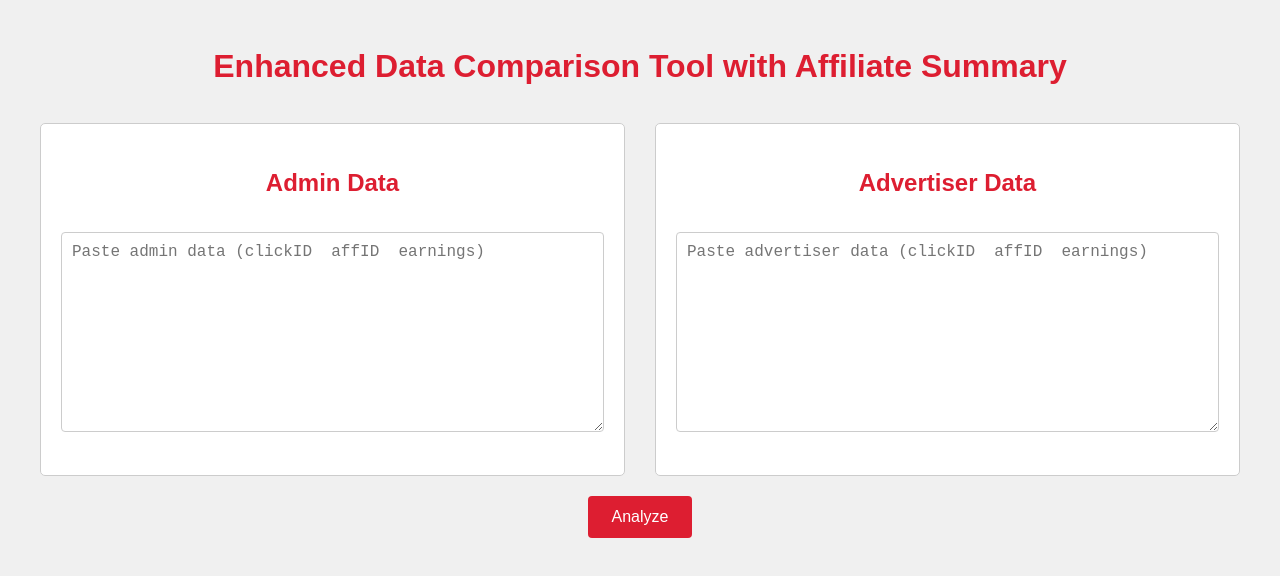
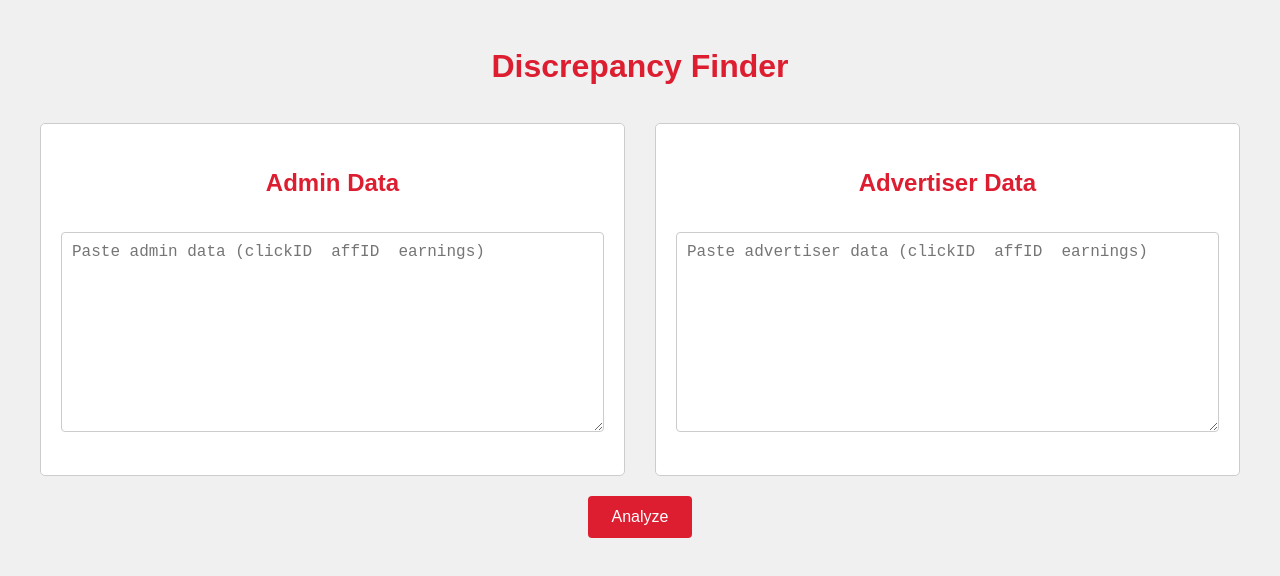
Before and after one commit to jtr4in/discrepancyfinder, a plain HTML site: page index.html in a window 1280 px wide. Drawn offline with Linux system fonts and the light colour scheme.

Commit message:
Add files via upload

```diff
--- a/index.html
+++ b/index.html
@@ -3,7 +3,7 @@
 <head>
     <meta charset="UTF-8">
     <meta name="viewport" content="width=device-width, initial-scale=1.0">
-    <title>Enhanced Data Comparison Tool with Affiliate Summary</title>
+    <title>Discrepancy Finder</title>
     <style>
         :root {
             --primary-color: #dd1e31;
@@ -154,7 +154,7 @@
     </style>
 </head>
 <body>
-    <h1>Enhanced Data Comparison Tool with Affiliate Summary</h1>
+    <h1>Discrepancy Finder</h1>
     <div class="grid-container">
         <div class="grid-item">
             <h2>Admin Data</h2>
```
